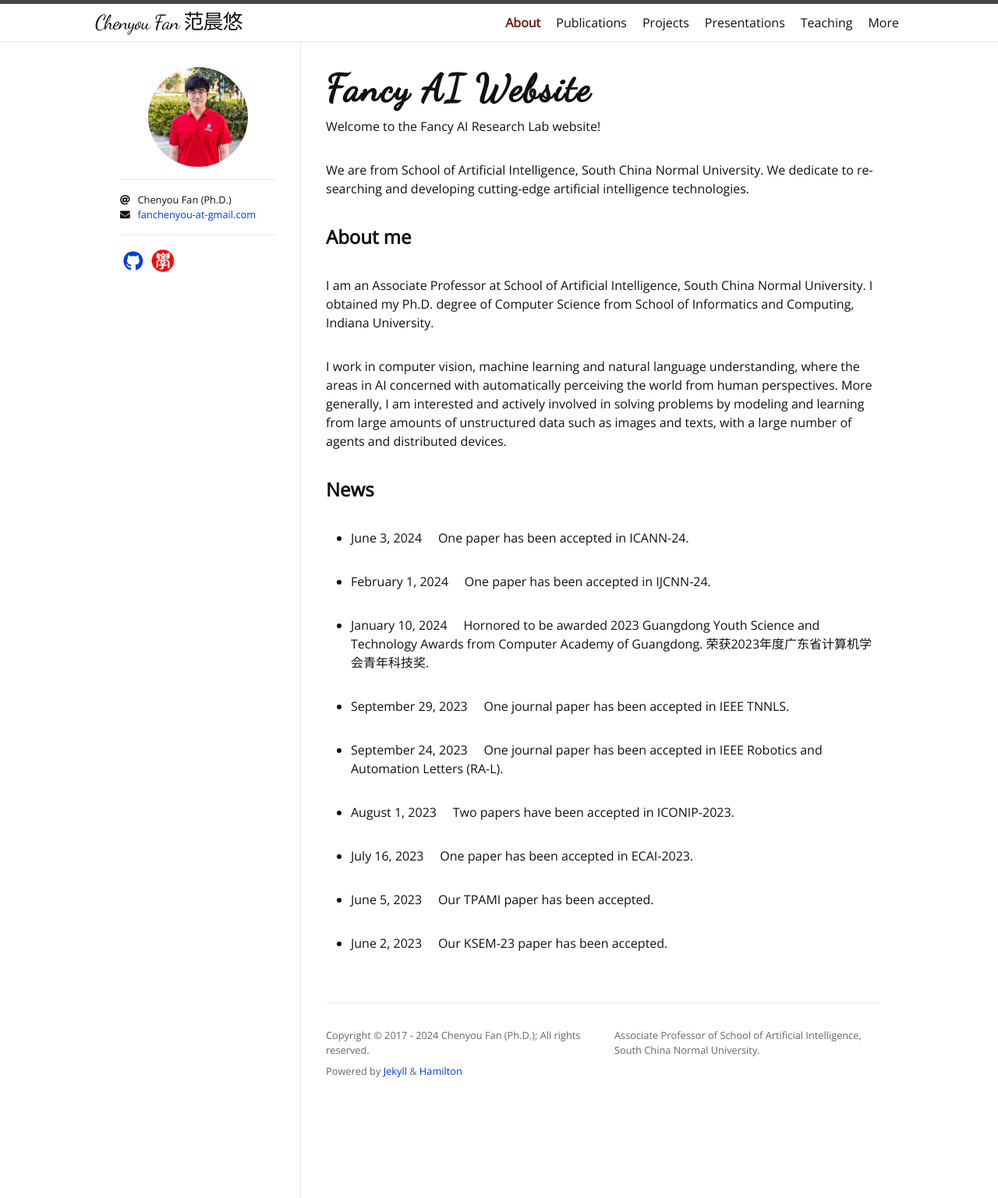
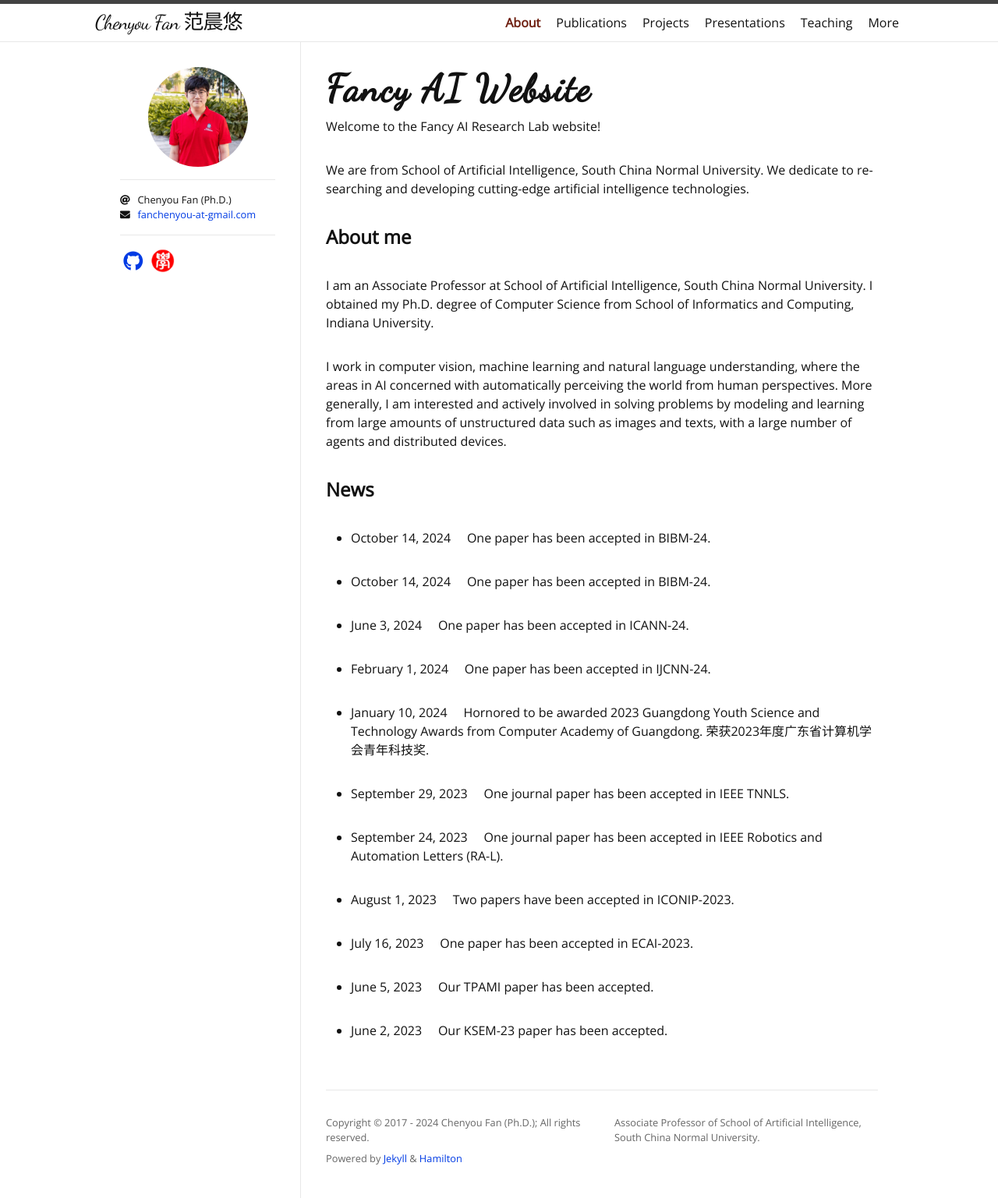
Before and after one commit to fanchenyou/fanchenyou.github.io, a Jekyll site: the page built from index.html, in a window 1280 px wide. Shown: the whole page at 78% size. Built offline with Jekyll 4.4.1, drawn with Linux system fonts in a browser that asks for light colours; nearby versions of some CDN libraries; some web fonts are replaced; the list of posts is cut into pages by our own code.

Commit message:
add BIBM

```diff
--- a/_data/news.yml
+++ b/_data/news.yml
@@ -1,3 +1,9 @@
+- date: 2024-10-14
+  content: "One paper has been accepted in BIBM-24."
+
+- date: 2024-10-14
+  content: "One paper has been accepted in BIBM-24."
+
 - date: 2024-06-03
   content: "One paper has been accepted in ICANN-24."
 
```
Also changed, not shown: _data/services.yml (+8 -5 lines), presentations.md (+1 -1 lines), publications.md (+3 -1 lines), 2 other files.
